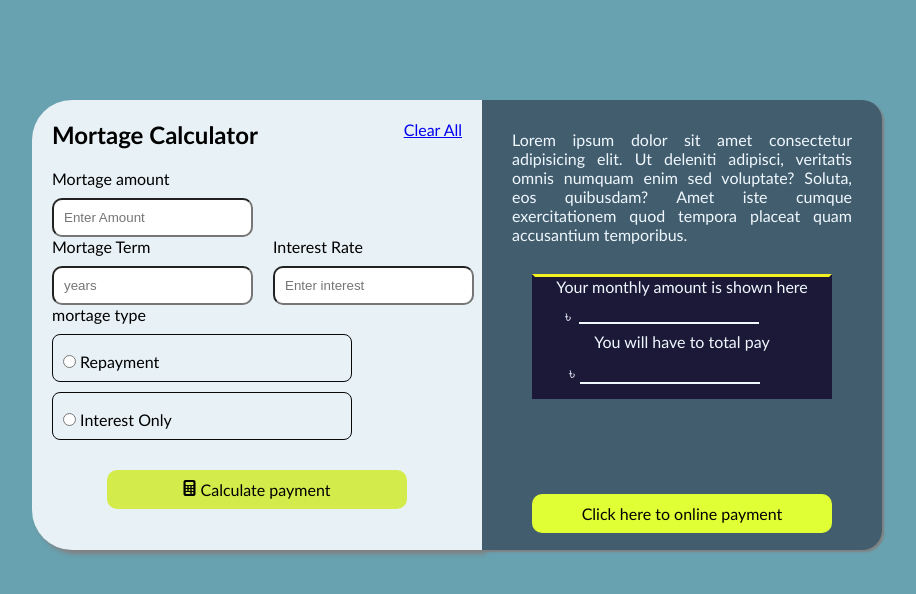
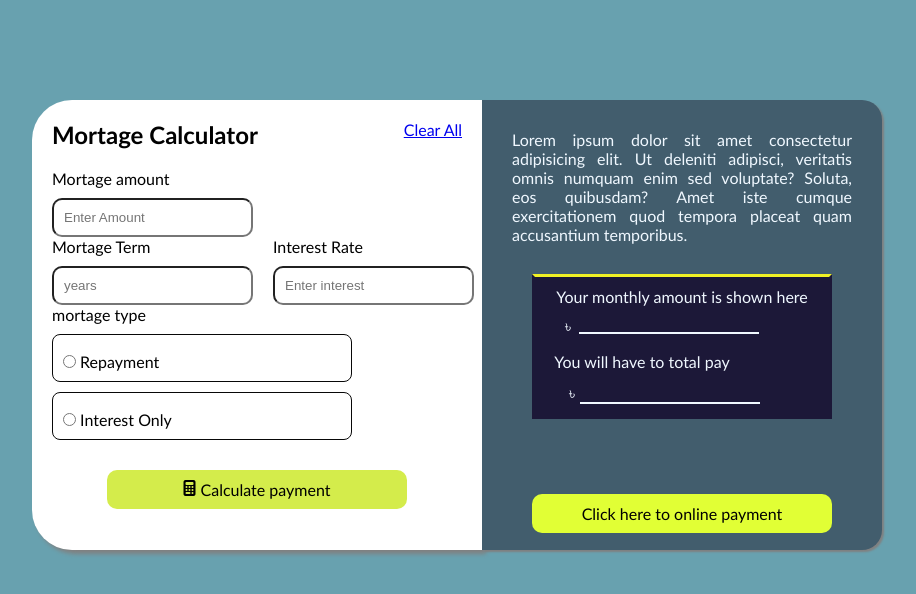
Before and after one commit to anikaivnath/100-days-of-code-1-, a plain HTML site: page index.html in a window 1280 px wide. Shown: the whole page, without its empty margins (183-1099 px from the left). Drawn offline with Linux system fonts and the light colour scheme.

Commit message:
fix error

```diff
--- a/index.html
+++ b/index.html
@@ -64,12 +64,12 @@
         <p>Lorem ipsum dolor sit amet consectetur adipisicing elit. Ut deleniti adipisci, veritatis omnis numquam enim sed voluptate? Soluta, eos quibusdam? Amet iste cumque exercitationem quod tempora placeat quam accusantium temporibus.</p>
     </div>
     <div class="amount">
-        <p>Your monthly amount is shown here</p>
+        <p class="amnt">Your monthly amount is shown here</p>
         <div class="line1">
         <p class="tk">৳</p>
         <p class="line"></p>
     </div class="amount2">
-    <p>You will have to total pay</p>
+    <p class="amnt2">You will have to total pay</p>
     <div class="line3">
     <p class="tk2">৳</p>
     <p class="line2"></p>
--- a/style.css
+++ b/style.css
@@ -15,7 +15,7 @@ body{
 }
 
 .section{
-    background-color: #e8f1f5;
+    background-color: #ffffff;
     width: 450px;
     height: 450px;
     border-top-left-radius: 40px;
@@ -44,11 +44,9 @@ h2{
 }
 #icon{
     display: flex;
-
     margin: auto;
     background-color: rgb(212, 236, 75) ;
     margin-top: 30px;
-
     padding: 10px 10px;
     border-radius: 10px;
     text-align: center;
@@ -79,12 +77,10 @@ i{
     background-color:#425d6d;
     width: 400px;
     height: 450px;
-
     color: aliceblue;
     border-top-right-radius: 20px;
     box-shadow: 2px 2px 2px grey;
     border-bottom-right-radius: 20px;
-
 
 
 
@@ -95,6 +91,7 @@ i{
     margin-bottom: 50;
 }
 .amount{
+
     border: 3px solid;
     border-color:rgb(28, 24, 56) ;
     margin: auto;
@@ -106,6 +103,9 @@ i{
 
 
 
+}
+.amnt{
+    margin-top: 10px;
 }
 .line{
     border: 1px solid;
@@ -141,7 +141,7 @@ i{
 
     margin: auto;
     background-color: rgb(225, 255, 53) ;
-    margin-top: 95px;
+    margin-top: 75px;
     color: black;
     padding: 10px 10px;
     border-radius: 10px;
@@ -149,3 +149,8 @@ i{
     width: 300px;
     justify-content: center;
 }
+.amnt2{
+    margin-top: 10px;
+    padding-right: 80px;
+
+}
```
